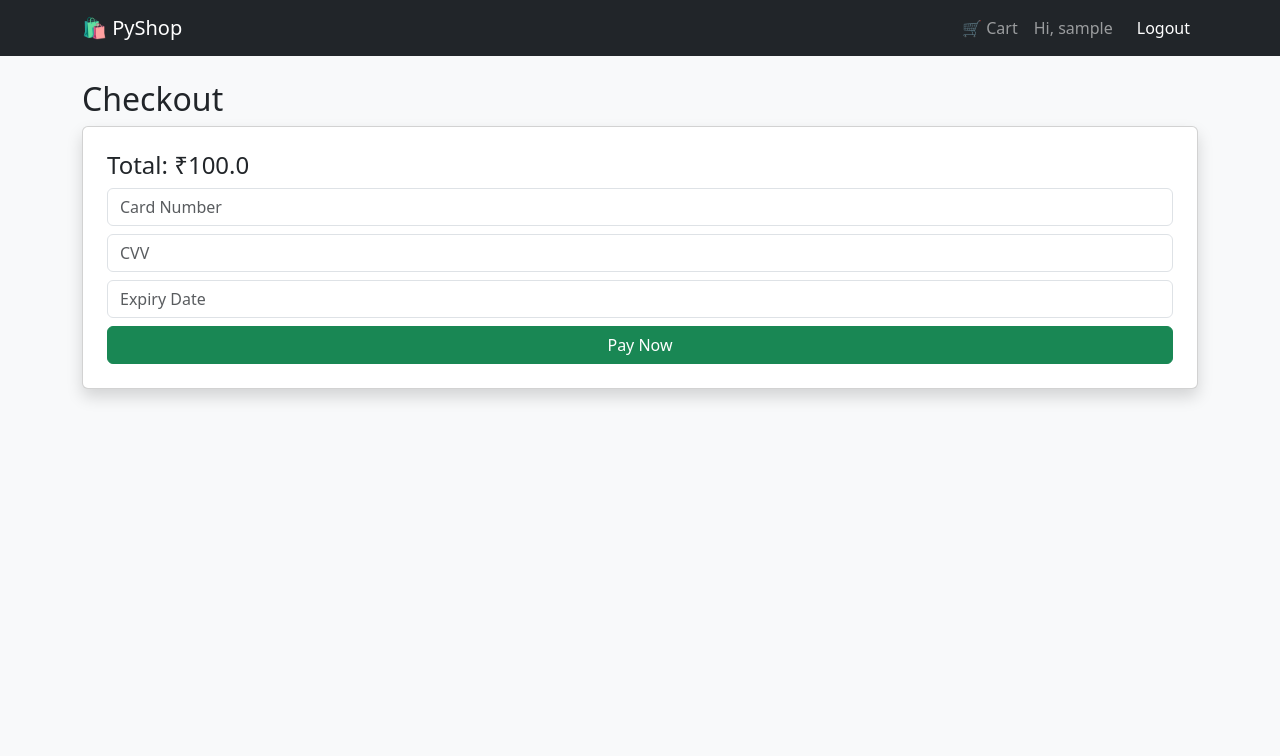
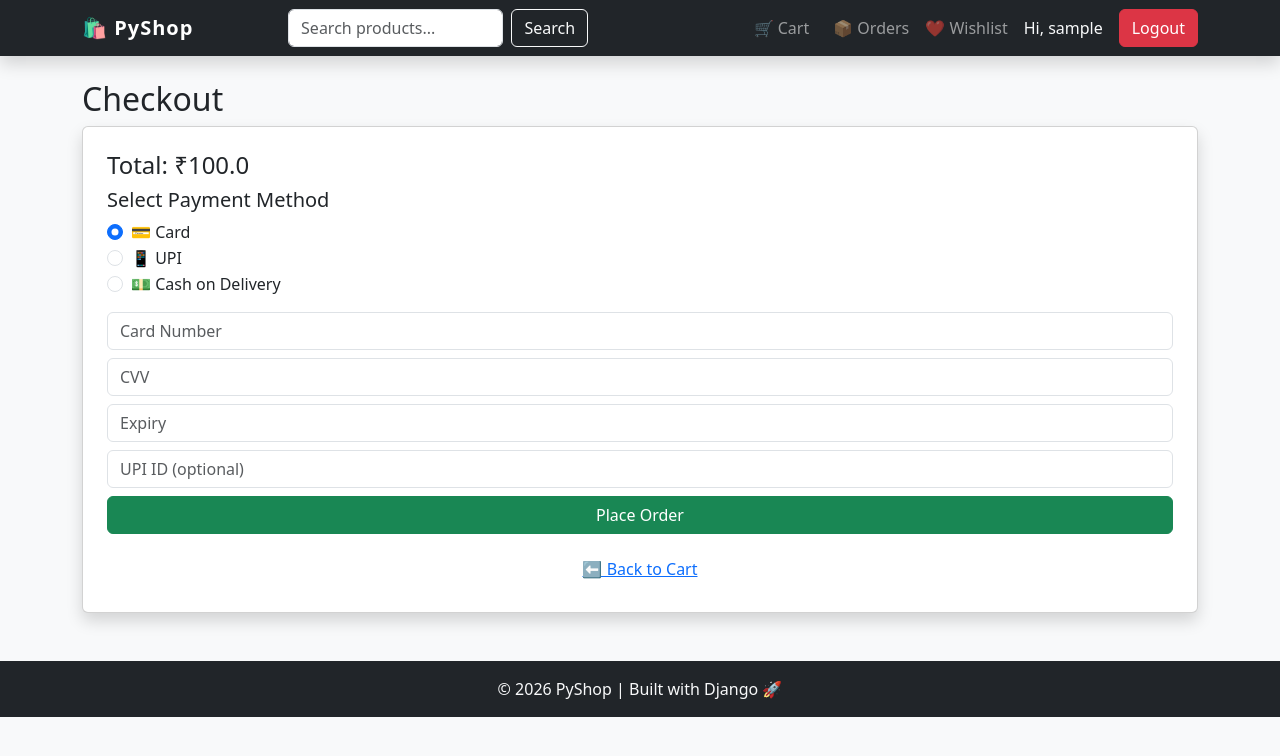
Before and after one commit to Rajtiwari0202/PyShop-Ecommerce, a Django app: page /checkout/ in a window 1280 px wide. Shown: the top 756 px of the page. Run offline with Django 5.2, Linux system fonts and the light colour scheme; a user stored in the database is signed in; tables that the repository leaves empty hold one stand-in row (values such as "Sample post").

Commit message:
Added order history feature with full backend integration

```diff
--- a/pyshop/core/products/models.py
+++ b/pyshop/core/products/models.py
@@ -43,3 +43,8 @@ class OrderItem(models.Model):
     product = models.ForeignKey(Product, on_delete=models.CASCADE)
     quantity = models.IntegerField()
     price = models.FloatField()
+
+
+class Wishlist(models.Model):
+    user = models.ForeignKey(User, on_delete=models.CASCADE)
+    product = models.ForeignKey(Product, on_delete=models.CASCADE)
--- a/pyshop/core/products/templates/base.html
+++ b/pyshop/core/products/templates/base.html
@@ -1,18 +1,40 @@
 <!DOCTYPE html>
-<html>
+<html lang="en">
 <head>
+    <meta charset="UTF-8">
+    <meta name="viewport" content="width=device-width, initial-scale=1.0">
     <title>PyShop</title>
 
     <!-- Bootstrap -->
     <link href="https://cdn.jsdelivr.net/npm/bootstrap@5.3.0/dist/css/bootstrap.min.css" rel="stylesheet">
 
+    <!-- Icons -->
+    <link rel="stylesheet" href="https://cdn.jsdelivr.net/npm/bootstrap-icons@1.10.5/font/bootstrap-icons.css">
+
     <style>
         body {
             background-color: #f8f9fa;
         }
+
         .card:hover {
             transform: scale(1.03);
             transition: 0.3s;
+        }
+
+        .navbar-brand {
+            font-weight: bold;
+            letter-spacing: 1px;
+        }
+
+        .search-box {
+            width: 300px;
+        }
+
+        @media (max-width: 768px) {
+            .search-box {
+                width: 100%;
+                margin-top: 10px;
+            }
         }
     </style>
 </head>
@@ -20,30 +42,76 @@
 <body>
 
 <!-- 🔥 NAVBAR -->
-<nav class="navbar navbar-expand-lg navbar-dark bg-dark">
+<nav class="navbar navbar-expand-lg navbar-dark bg-dark sticky-top shadow">
   <div class="container">
+
     <a class="navbar-brand" href="/">🛍 PyShop</a>
 
-    <div class="collapse navbar-collapse">
-      <ul class="navbar-nav ms-auto">
+    <!-- MOBILE TOGGLER -->
+    <button class="navbar-toggler" type="button" data-bs-toggle="collapse" data-bs-target="#navbarContent">
+        <span class="navbar-toggler-icon"></span>
+    </button>
+
+    <div class="collapse navbar-collapse" id="navbarContent">
+
+      <!-- SEARCH -->
+      <form class="d-flex mx-auto search-box" method="GET" action="/">
+        <input class="form-control me-2" name="q" placeholder="Search products...">
+        <button class="btn btn-outline-light">Search</button>
+      </form>
+
+      <!-- RIGHT SIDE -->
+      <ul class="navbar-nav ms-auto align-items-center">
 
         {% if user.is_authenticated %}
+
+          <!-- CART -->
+          <li class="nav-item me-2">
+            <a class="nav-link position-relative" href="{% url 'cart' %}">
+              🛒 Cart
+            </a>
+          </li>
+
+          <!-- ORDERS -->
           <li class="nav-item">
-            <a class="nav-link" href="{% url 'cart' %}">🛒 Cart</a>
+            <a class="nav-link" href="{% url 'order_history' %}">
+              📦 Orders
+            </a>
           </li>
+
+          <!-- WISHLIST -->
           <li class="nav-item">
-            <a class="nav-link">Hi, {{ user.username }}</a>
+            <a class="nav-link" href="#">
+              ❤️ Wishlist
+            </a>
           </li>
+
+          <!-- USER -->
           <li class="nav-item">
-            <a class="nav-link btn btn-danger text-white ms-2" href="{% url 'logout' %}">Logout</a>
+            <span class="nav-link text-light">Hi, {{ user.username }}</span>
           </li>
+
+          <!-- LOGOUT -->
+          <li class="nav-item">
+            <a class="btn btn-danger ms-2" href="{% url 'logout' %}">
+              Logout
+            </a>
+          </li>
+
         {% else %}
+
           <li class="nav-item">
-            <a class="nav-link btn btn-success text-white me-2" href="{% url 'login' %}">Login</a>
+            <a class="btn btn-success me-2" href="{% url 'login' %}">
+              Login
+            </a>
           </li>
+
           <li class="nav-item">
-            <a class="nav-link btn btn-primary text-white" href="{% url 'signup' %}">Signup</a>
+            <a class="btn btn-primary" href="{% url 'signup' %}">
+              Signup
+            </a>
           </li>
+
         {% endif %}
 
       </ul>
@@ -51,10 +119,18 @@
   </div>
 </nav>
 
-<!-- CONTENT -->
+<!-- 🔥 CONTENT -->
 <div class="container mt-4">
     {% block content %}{% endblock %}
 </div>
 
+<!-- FOOTER -->
+<footer class="bg-dark text-light text-center p-3 mt-5">
+    <p class="mb-0">© 2026 PyShop | Built with Django 🚀</p>
+</footer>
+
+<!-- Bootstrap JS -->
+<script src="https://cdn.jsdelivr.net/npm/bootstrap@5.3.0/dist/js/bootstrap.bundle.min.js"></script>
+
 </body>
 </html>
--- a/pyshop/core/products/templates/checkout.html
+++ b/pyshop/core/products/templates/checkout.html
@@ -11,12 +11,35 @@
     <form method="POST">
         {% csrf_token %}
 
+        <h5>Select Payment Method</h5>
+
+        <div class="form-check">
+            <input class="form-check-input" type="radio" name="payment" value="card" checked>
+            <label class="form-check-label">💳 Card</label>
+        </div>
+
+        <div class="form-check">
+            <input class="form-check-input" type="radio" name="payment" value="upi">
+            <label class="form-check-label">📱 UPI</label>
+        </div>
+
+        <div class="form-check mb-3">
+            <input class="form-check-input" type="radio" name="payment" value="cod">
+            <label class="form-check-label">💵 Cash on Delivery</label>
+        </div>
+
+        <!-- Card fields -->
         <input class="form-control mb-2" placeholder="Card Number">
         <input class="form-control mb-2" placeholder="CVV">
-        <input class="form-control mb-2" placeholder="Expiry Date">
+        <input class="form-control mb-2" placeholder="Expiry">
 
-        <button class="btn btn-success w-100">Pay Now</button>
+        <!-- UPI -->
+        <input class="form-control mb-2" placeholder="UPI ID (optional)">
+
+        <button class="btn btn-success w-100">Place Order</button>
     </form>
+
+    <a href="{% url 'cart' %}" class="btn btn-link mt-3">⬅ Back to Cart</a>
 
 </div>
 
--- a/pyshop/core/products/urls.py
+++ b/pyshop/core/products/urls.py
@@ -14,7 +14,7 @@ urlpatterns = [
     path('decrease/<int:id>/', views.decrease_quantity, name='decrease_quantity'),
 
     path('checkout/', views.checkout, name='checkout'),
-
+    path('orders/', views.order_history, name='order_history'),
     path('login/', views.login_view, name='login'),
     path('signup/', views.signup_view, name='signup'),
     path('logout/', views.logout_view, name='logout'),
--- a/pyshop/core/products/views.py
+++ b/pyshop/core/products/views.py
@@ -3,7 +3,7 @@ from django.contrib.auth import authenticate, login, logout
 from django.contrib.auth.models import User
 from django.contrib import messages
 from django.contrib.auth.decorators import login_required
-
+from .models import Order
 from .models import Product, Cart, CartItem, Order, OrderItem
 
 
@@ -49,9 +49,14 @@ def logout_view(request):
 # ================= PRODUCTS =================
 
 def product_list(request):
-    products = Product.objects.all()
+    query = request.GET.get('q')
+
+    if query:
+        products = Product.objects.filter(name__icontains=query)
+    else:
+        products = Product.objects.all()
+
     return render(request, 'products/product_list.html', {'products': products})
-
 
 def product_detail(request, id):
     product = get_object_or_404(Product, id=id)
@@ -142,14 +147,14 @@ def checkout(request):
     total = cart.total_price()
 
     if request.method == "POST":
-        # Create Order
+        payment_method = request.POST.get('payment')
+
         order = Order.objects.create(
             user=request.user,
             total_amount=total,
-            status="Completed"
+            status=f"Placed ({payment_method.upper()})"
         )
 
-        # Copy items
         for item in cart.items.all():
             OrderItem.objects.create(
                 order=order,
@@ -158,9 +163,30 @@ def checkout(request):
                 price=item.product.price
             )
 
-        # Clear cart
         cart.items.all().delete()
 
-        return render(request, 'success.html', {'total': total})
+        return render(request, 'success.html', {
+            'total': total,
+            'payment_method': payment_method
+        })
 
     return render(request, 'checkout.html', {'total': total})
+@login_required
+def orders(request):
+    user_orders = Order.objects.filter(user=request.user).order_by('-created_at')
+    return render(request, 'orders.html', {'orders': user_orders})
+
+@login_required
+def add_to_wishlist(request, id):
+    product = Product.objects.get(id=id)
+    Wishlist.objects.get_or_create(user=request.user, product=product)
+    return redirect('product_list')
+
+
+@login_required
+def order_history(request):
+    orders = Order.objects.filter(user=request.user).order_by('-created_at')
+
+    return render(request, 'products/order_history.html', {
+        'orders': orders
+    })
```
Also changed, not shown: pyshop/core/products/templates/orders.html (added, +23 -0 lines), pyshop/core/products/templates/products/order_history.html (added, +33 -0 lines).
